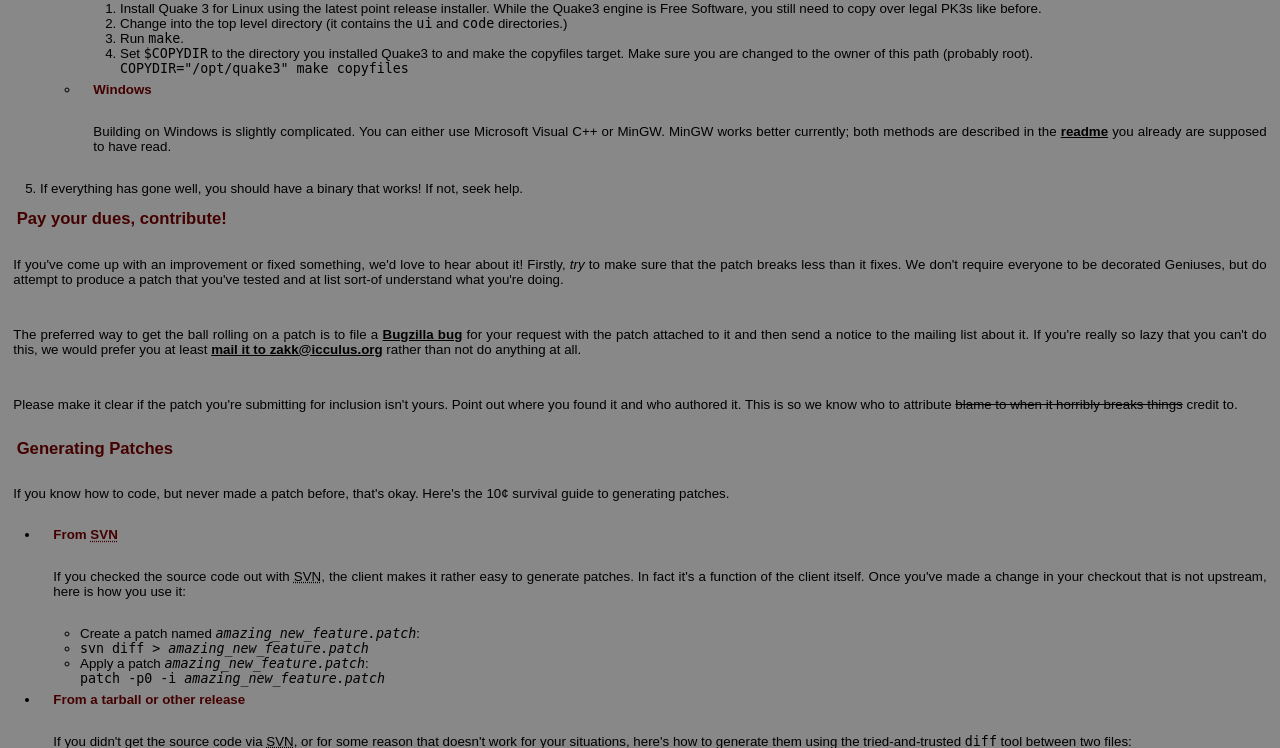
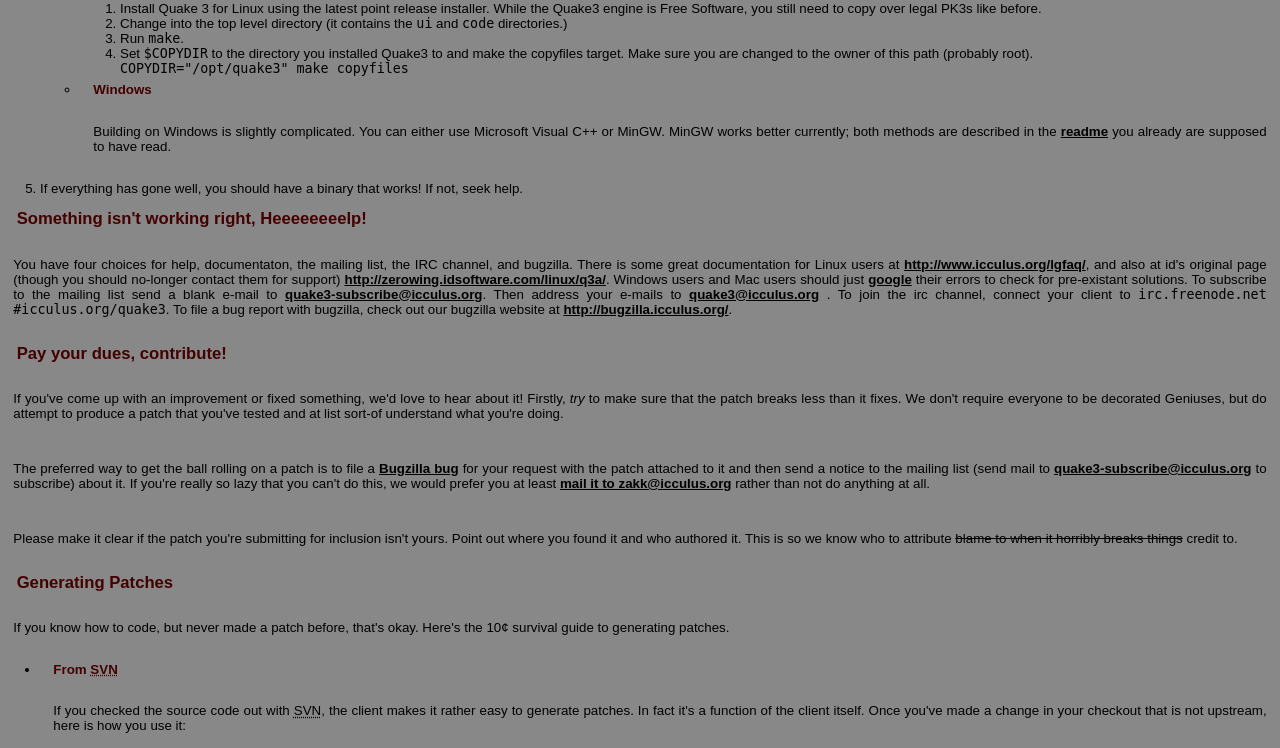
Before and after one commit to bryant/ioq3-defrag, a PHP site: page /?page=help in a window 1280 px wide. Shown: the part 263-1011 px from the top of the page. Run offline with PHP 8.4, Linux system fonts and the light colour scheme; data that the repository does not hold is empty.

Commit message:
We totally forgot to add some links :(

```diff
--- a/web/include/help.php
+++ b/web/include/help.php
@@ -41,6 +41,16 @@
 	<li>If everything has gone well, you should have a binary that works! If not, seek
 	help.</li>
 </ol>
+<h2>Something isn't working right, Heeeeeeeelp!</h2>
+<p>You have four choices for help, documentaton, the mailing list, the IRC channel, and bugzilla. There is some
+great documentation for Linux users at <a href="http://www.icculus.org/lgfaq/">http://www.icculus.org/lgfaq/</a>, and also at id's
+original page (though you should no-longer contact them for support) <a href="http://zerowing.idsoftware.com/linux/q3a/">
+http://zerowing.idsoftware.com/linux/q3a/</a>. Windows users and Mac users should just <a href="http://www.google.com/">google</a> their errors to check for pre-existant solutions. To subscribe to the mailing list send a blank e-mail to
+<a href="mailto:quake3-subscribe@icculus.org">quake3-subscribe@icculus.org</a>. Then address your e-mails to
+<a href="mailto:quake3@icculus.org">quake3@icculus.org</a> . To join the irc channel, connect your client to
+<span class="shell">irc.freenode.net</span> <span class="shell">#icculus.org/quake3</span>. To file a bug report with
+bugzilla, check out our bugzilla website at <a href="http://bugzilla.icculus.org/">http://bugzilla.icculus.org/</a>.</p>
+
 <h2>Pay your dues, contribute!</h2>
 <p>If you've come up with an improvement or fixed something, we'd love to hear about it!
 Firstly, <em>try</em> to make sure that the patch breaks less than it fixes. We don't
@@ -49,7 +59,7 @@ tested and at list sort-of understand what you're doing.</p>
 
 <p>The preferred way to get the ball rolling on a patch is to file a
 <a href="http://bugs.icculus.org">Bugzilla bug</a> for your request with the patch attached
-to it and then send a notice to the mailing list about it. If you're really so lazy that
+to it and then send a notice to the mailing list (send mail to <a href="mailto:quake3-subscribe@icculus.org">quake3-subscribe@icculus.org</a> to subscribe) about it. If you're really so lazy that
 you can't do this, we would prefer you at least <a href="mailto:zakk@icculus.org">mail
 it to zakk@icculus.org</a> rather than not do anything at all.</p>
 
```
